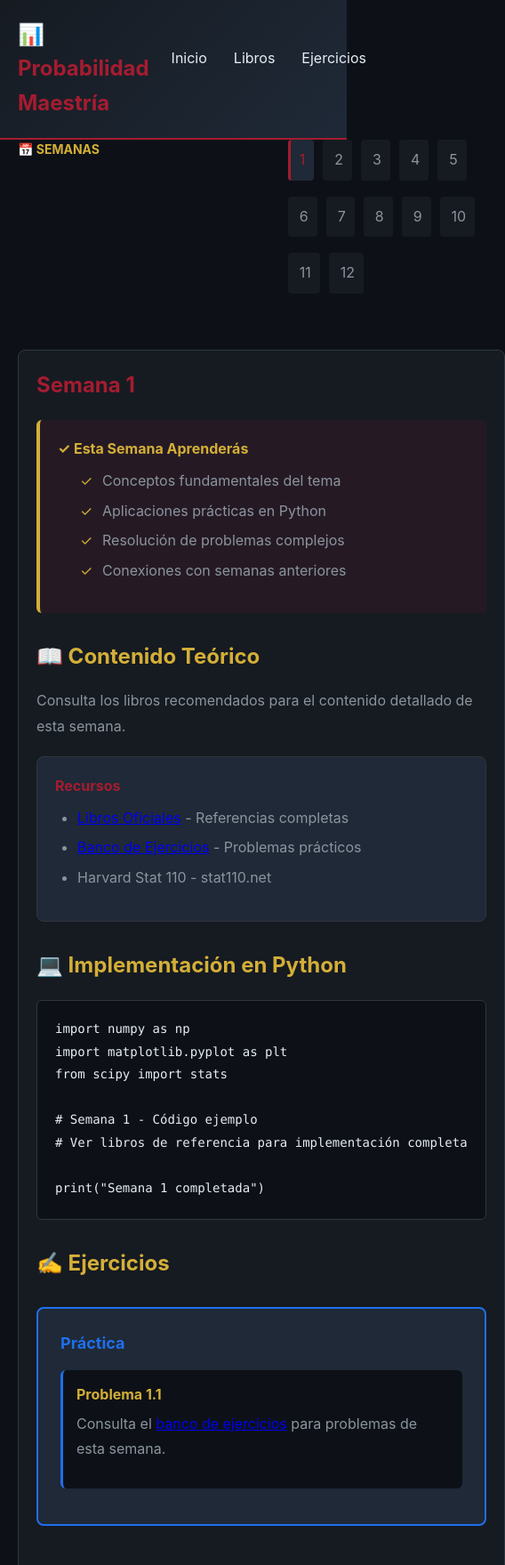
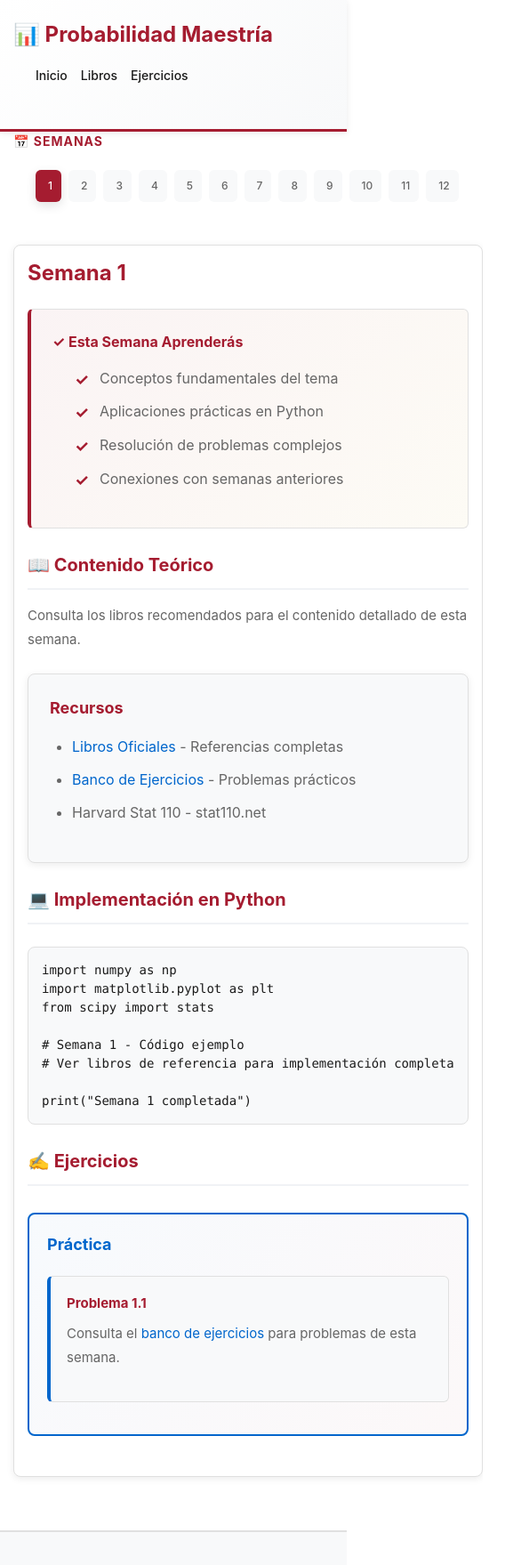
Before and after one commit to SamuelOrduna/probability-python, a plain HTML site: page semanas/semana-01.html in a window 390 px wide. Shown: the top 1759 px of the page at 89% size, 568 px wide, since content can reach past the window. Drawn offline with nearby package versions, Linux system fonts and the light colour scheme; a script that the page names is missing; a small style sheet from the web is missing.

Commit message:
Design upgrade: Convert to light mode with improved responsiveness
- Light/modern color scheme (white backgrounds, better contrast)
- Enhanced responsive design for all screen sizes
- Improved spacing, padding, and typography
- Better visual hierarchy and element separation
- Smooth transitions and hover effects
- Mobile-friendly navigation (horizontal layout for semanas)
- Fixed cramped elements with generous spacing
- Modern shadow effects and borders
- Optimized for screens 480px to 1400px

```diff
--- a/css/style.css
+++ b/css/style.css
@@ -1,38 +1,55 @@
+/* Probabilidad & Estadística - Light Mode Design */
+
 :root {
-    --bg-primary: #0d1117;
-    --bg-secondary: #161b22;
-    --text-primary: #e6edf3;
-    --text-secondary: #8b949e;
+    --bg-primary: #ffffff;
+    --bg-secondary: #f8f9fa;
+    --bg-tertiary: #f0f2f5;
+    --text-primary: #1a1a1a;
+    --text-secondary: #666666;
     --accent-primary: #A51C30;
     --accent-gold: #D4AF37;
-    --accent-blue: #1f6feb;
+    --accent-blue: #0066cc;
+    --border-color: #e0e0e0;
+    --shadow-light: 0 2px 8px rgba(0, 0, 0, 0.08);
+    --shadow-medium: 0 4px 12px rgba(0, 0, 0, 0.12);
 }
 
-* { margin: 0; padding: 0; box-sizing: border-box; }
+* {
+    margin: 0;
+    padding: 0;
+    box-sizing: border-box;
+}
 
 body {
-    font-family: -apple-system, BlinkMacSystemFont, 'Segoe UI', Helvetica, Arial, sans-serif;
+    font-family: -apple-system, BlinkMacSystemFont, 'Segoe UI', 'Helvetica Neue', Helvetica, Arial, sans-serif;
     background-color: var(--bg-primary);
     color: var(--text-primary);
     line-height: 1.6;
     font-size: 16px;
 }
 
-.container { max-width: 1200px; margin: 0 auto; padding: 0 20px; }
+.container {
+    max-width: 1200px;
+    margin: 0 auto;
+    padding: 0 20px;
+}
 
 header {
-    background: linear-gradient(135deg, var(--bg-secondary) 0%, #1f2937 100%);
-    border-bottom: 2px solid var(--accent-primary);
+    background: linear-gradient(135deg, #ffffff 0%, var(--bg-secondary) 100%);
+    border-bottom: 3px solid var(--accent-primary);
     padding: 20px 0;
     position: sticky;
     top: 0;
     z-index: 100;
+    box-shadow: var(--shadow-light);
 }
 
 nav {
     display: flex;
     justify-content: space-between;
     align-items: center;
+    flex-wrap: wrap;
+    gap: 20px;
 }
 
 .logo {
@@ -40,22 +57,28 @@
     font-weight: bold;
     color: var(--accent-primary);
     text-decoration: none;
+    white-space: nowrap;
 }
 
 .nav-links {
     display: flex;
     list-style: none;
     gap: 30px;
+    flex-wrap: wrap;
 }
 
 .nav-links a {
     color: var(--text-primary);
     text-decoration: none;
-    transition: color 0.3s;
+    transition: color 0.3s, border-bottom 0.3s;
+    font-weight: 500;
+    border-bottom: 2px solid transparent;
+    padding-bottom: 5px;
 }
 
 .nav-links a:hover {
-    color: var(--accent-gold);
+    color: var(--accent-primary);
+    border-bottom-color: var(--accent-primary);
 }
 
 main {
@@ -63,86 +86,105 @@
     grid-template-columns: 250px 1fr;
     gap: 40px;
     margin: 40px 0;
+    min-height: 60vh;
 }
 
 .sidebar {
     position: sticky;
-    top: 100px;
+    top: 120px;
     height: fit-content;
+    max-height: calc(100vh - 150px);
+    overflow-y: auto;
 }
 
 .sidebar-title {
-    color: var(--accent-gold);
+    color: var(--accent-primary);
     font-size: 14px;
     font-weight: bold;
     text-transform: uppercase;
-    margin-bottom: 15px;
+    margin-bottom: 20px;
+    letter-spacing: 1px;
 }
 
 .semanas-list {
     list-style: none;
     display: flex;
     flex-direction: column;
-    gap: 10px;
+    gap: 8px;
 }
 
 .semanas-list a {
     display: block;
-    padding: 12px 15px;
+    padding: 12px 16px;
     background: var(--bg-secondary);
     color: var(--text-secondary);
     text-decoration: none;
-    border-left: 3px solid transparent;
-    border-radius: 4px;
-    transition: all 0.3s;
+    border-left: 4px solid transparent;
+    border-radius: 6px;
+    transition: all 0.3s ease;
+    font-weight: 500;
 }
 
-.semanas-list a:hover,
-.semanas-list a.active {
-    background: #1f2937;
+.semanas-list a:hover {
+    background: var(--bg-tertiary);
     color: var(--accent-primary);
     border-left-color: var(--accent-primary);
+    padding-left: 20px;
+    box-shadow: var(--shadow-light);
+}
+
+.semanas-list a.active {
+    background: var(--accent-primary);
+    color: white;
+    border-left-color: var(--accent-primary);
+    box-shadow: var(--shadow-medium);
 }
 
 .content {
-    background: var(--bg-secondary);
+    background: var(--bg-primary);
     padding: 40px;
     border-radius: 8px;
-    border: 1px solid #30363d;
+    border: 1px solid var(--border-color);
+    box-shadow: var(--shadow-light);
 }
 
 h1 {
     color: var(--accent-primary);
-    margin-bottom: 20px;
-    font-size: 32px;
+    margin-bottom: 30px;
+    font-size: 36px;
+    line-height: 1.3;
 }
 
 h2 {
-    color: var(--accent-gold);
-    margin-top: 30px;
-    margin-bottom: 15px;
-    font-size: 24px;
+    color: var(--accent-primary);
+    margin-top: 40px;
+    margin-bottom: 20px;
+    font-size: 28px;
+    border-bottom: 2px solid var(--bg-tertiary);
+    padding-bottom: 10px;
 }
 
 h3 {
     color: var(--accent-blue);
-    margin-top: 20px;
-    margin-bottom: 10px;
+    margin-top: 25px;
+    margin-bottom: 15px;
+    font-size: 20px;
 }
 
 p {
-    margin-bottom: 15px;
+    margin-bottom: 18px;
     color: var(--text-secondary);
     line-height: 1.8;
 }
 
 pre {
-    background: var(--bg-primary);
-    border: 1px solid #30363d;
-    border-radius: 6px;
+    background: var(--bg-secondary);
+    border: 1px solid var(--border-color);
+    border-radius: 8px;
     padding: 20px;
     overflow-x: auto;
-    margin: 20px 0;
+    margin: 25px 0;
+    line-height: 1.5;
 }
 
 code {
@@ -152,31 +194,42 @@
 }
 
 .card {
-    background: #1f2937;
-    border: 1px solid #30363d;
+    background: var(--bg-secondary);
+    border: 1px solid var(--border-color);
     border-radius: 8px;
-    padding: 20px;
-    margin: 20px 0;
+    padding: 24px;
+    margin: 25px 0;
+    box-shadow: var(--shadow-light);
+    transition: all 0.3s ease;
+}
+
+.card:hover {
+    box-shadow: var(--shadow-medium);
 }
 
 .card-title {
     color: var(--accent-primary);
-    margin-bottom: 10px;
+    margin-bottom: 15px;
+    font-size: 18px;
     font-weight: bold;
 }
 
 .objectives {
-    background: rgba(165, 28, 48, 0.1);
-    border-left: 4px solid var(--accent-gold);
-    padding: 20px;
+    background: linear-gradient(135deg, rgba(165, 28, 48, 0.05) 0%, rgba(212, 175, 55, 0.05) 100%);
+    border-left: 4px solid var(--accent-primary);
     border-radius: 6px;
-    margin: 20px 0;
+    padding: 24px;
+    margin: 25px 0;
+    border-top: 1px solid var(--border-color);
+    border-right: 1px solid var(--border-color);
+    border-bottom: 1px solid var(--border-color);
 }
 
 .objectives-title {
-    color: var(--accent-gold);
+    color: var(--accent-primary);
     font-weight: bold;
-    margin-bottom: 10px;
+    margin-bottom: 15px;
+    font-size: 16px;
 }
 
 .objectives ul {
@@ -185,118 +238,135 @@
 }
 
 .objectives li {
-    padding-left: 25px;
+    padding-left: 28px;
     position: relative;
-    margin-bottom: 8px;
+    margin-bottom: 12px;
+    color: var(--text-secondary);
+    line-height: 1.6;
 }
 
 .objectives li:before {
     content: "✓";
     position: absolute;
     left: 0;
-    color: var(--accent-gold);
+    color: var(--accent-primary);
+    font-weight: bold;
+    font-size: 18px;
 }
 
 .exercises {
-    background: #1f2937;
+    background: linear-gradient(135deg, rgba(0, 102, 204, 0.03) 0%, rgba(165, 28, 48, 0.03) 100%);
     border: 2px solid var(--accent-blue);
     border-radius: 8px;
-    padding: 25px;
+    padding: 28px;
     margin: 30px 0;
 }
 
 .exercises-title {
     color: var(--accent-blue);
     font-weight: bold;
-    margin-bottom: 15px;
+    margin-bottom: 20px;
     font-size: 18px;
 }
 
 .exercise-item {
-    background: var(--bg-primary);
-    padding: 15px;
-    margin-bottom: 15px;
+    background: var(--bg-secondary);
+    padding: 18px;
+    margin-bottom: 16px;
     border-radius: 6px;
-    border-left: 3px solid var(--accent-blue);
+    border-left: 4px solid var(--accent-blue);
+    border-top: 1px solid var(--border-color);
+    border-right: 1px solid var(--border-color);
+    border-bottom: 1px solid var(--border-color);
 }
 
 .exercise-number {
-    color: var(--accent-gold);
+    color: var(--accent-primary);
     font-weight: bold;
-    margin-bottom: 5px;
+    margin-bottom: 8px;
+    font-size: 15px;
 }
 
 .hero {
     text-align: center;
-    padding: 60px 20px;
-    background: linear-gradient(135deg, var(--bg-secondary) 0%, #1f2937 100%);
+    padding: 60px 30px;
+    background: linear-gradient(135deg, var(--bg-secondary) 0%, var(--bg-tertiary) 100%);
     border-radius: 8px;
     margin: 40px 0;
+    border: 1px solid var(--border-color);
 }
 
 .hero h1 {
-    font-size: 48px;
-    margin-bottom: 20px;
+    font-size: 44px;
+    margin-bottom: 25px;
+    line-height: 1.3;
 }
 
 .hero p {
     font-size: 18px;
     color: var(--text-secondary);
-    max-width: 600px;
+    max-width: 700px;
     margin: 0 auto 30px;
+    line-height: 1.8;
 }
 
 .progress-grid {
     display: grid;
-    grid-template-columns: repeat(auto-fit, minmax(140px, 1fr));
-    gap: 15px;
+    grid-template-columns: repeat(auto-fit, minmax(130px, 1fr));
+    gap: 16px;
     margin: 30px 0;
 }
 
 .progress-card {
-    background: #1f2937;
-    padding: 20px;
+    background: var(--bg-secondary);
+    padding: 22px;
     border-radius: 8px;
     text-align: center;
-    border: 2px solid #30363d;
-    transition: all 0.3s;
+    border: 2px solid var(--border-color);
+    transition: all 0.3s ease;
     text-decoration: none;
     color: inherit;
+    box-shadow: var(--shadow-light);
 }
 
 .progress-card:hover {
     border-color: var(--accent-primary);
-    box-shadow: 0 0 20px rgba(165, 28, 48, 0.2);
+    box-shadow: var(--shadow-medium);
+    transform: translateY(-2px);
 }
 
 .progress-number {
-    color: var(--accent-gold);
-    font-size: 28px;
+    color: var(--accent-primary);
+    font-size: 32px;
     font-weight: bold;
-    margin-bottom: 5px;
+    margin-bottom: 8px;
 }
 
 .progress-label {
     color: var(--text-secondary);
     font-size: 13px;
+    font-weight: 500;
 }
 
 .btn {
     display: inline-block;
-    padding: 12px 24px;
+    padding: 14px 30px;
     background: var(--accent-primary);
     color: white;
     text-decoration: none;
     border-radius: 6px;
     border: none;
     cursor: pointer;
-    transition: all 0.3s;
-    font-weight: bold;
+    transition: all 0.3s ease;
+    font-weight: 600;
+    font-size: 15px;
+    box-shadow: var(--shadow-light);
 }
 
 .btn:hover {
-    background: var(--accent-gold);
-    color: var(--bg-primary);
+    background: #8a1626;
+    box-shadow: var(--shadow-medium);
+    transform: translateY(-2px);
 }
 
 .btn-secondary {
@@ -304,21 +374,73 @@
 }
 
 .btn-secondary:hover {
-    background: var(--accent-gold);
+    background: #0052a3;
+}
+
+table {
+    width: 100%;
+    border-collapse: collapse;
+    margin: 25px 0;
+    background: var(--bg-secondary);
+    border-radius: 6px;
+    overflow: hidden;
+    box-shadow: var(--shadow-light);
+}
+
+th {
+    background: var(--accent-primary);
+    color: white;
+    padding: 16px;
+    text-align: left;
+    font-weight: 600;
+}
+
+td {
+    padding: 14px 16px;
+    border-bottom: 1px solid var(--border-color);
+    color: var(--text-secondary);
+}
+
+tr:hover {
+    background: var(--bg-tertiary);
+}
+
+ul, ol {
+    margin-left: 25px;
+    margin-bottom: 18px;
+}
+
+li {
+    margin-bottom: 10px;
+    color: var(--text-secondary);
+    line-height: 1.7;
+}
+
+a {
+    color: var(--accent-blue);
+    text-decoration: none;
+    transition: color 0.3s;
+}
+
+a:hover {
+    color: var(--accent-primary);
+    text-decoration: underline;
 }
 
 .references {
-    background: #1f2937;
-    padding: 20px;
-    border-radius: 6px;
-    margin-top: 30px;
-    border: 1px solid #30363d;
+    background: var(--bg-secondary);
+    padding: 24px;
+    border-radius: 8px;
+    margin-top: 35px;
+    border: 1px solid var(--border-color);
+    box-shadow: var(--shadow-light);
 }
 
 .references-title {
     color: var(--accent-primary);
-    margin-bottom: 15px;
+    margin-bottom: 18px;
     font-weight: bold;
+    font-size: 17px;
 }
 
 .references ul {
@@ -327,10 +449,11 @@
 }
 
 .references li {
-    padding-left: 25px;
+    padding-left: 28px;
     position: relative;
-    margin-bottom: 10px;
+    margin-bottom: 12px;
     color: var(--text-secondary);
+    line-height: 1.7;
 }
 
 .references li:before {
@@ -339,69 +462,182 @@
     left: 0;
 }
 
+blockquote {
+    border-left: 4px solid var(--accent-primary);
+    padding: 20px 25px;
+    margin: 25px 0;
+    color: var(--text-secondary);
+    font-style: italic;
+    background: var(--bg-secondary);
+    border-radius: 4px;
+    line-height: 1.8;
+}
+
 footer {
     background: var(--bg-secondary);
-    border-top: 1px solid #30363d;
-    padding: 30px 0;
+    border-top: 2px solid var(--border-color);
+    padding: 40px 0;
     margin-top: 60px;
     text-align: center;
     color: var(--text-secondary);
 }
 
+footer p {
+    margin: 10px 0;
+}
+
 footer a {
     color: var(--accent-blue);
     text-decoration: none;
+    font-weight: 500;
 }
 
 footer a:hover {
-    color: var(--accent-gold);
+    color: var(--accent-primary);
 }
 
-ul, ol {
-    margin-left: 25px;
+@media (max-width: 1024px) {
+    main {
+        grid-template-columns: 200px 1fr;
+        gap: 30px;
+    }
+
+    .content {
+        padding: 30px;
+    }
+
+    h1 {
+        font-size: 32px;
+    }
+
+    h2 {
+        font-size: 24px;
+    }
+}
+
+@media (max-width: 768px) {
+    main {
+        grid-template-columns: 1fr;
+        gap: 20px;
+        margin: 20px 0;
+    }
+
+    .sidebar {
+        position: static;
+        max-height: none;
+    }
+
+    .semanas-list {
+        flex-direction: row;
+        flex-wrap: wrap;
+        gap: 8px;
+    }
+
+    .semanas-list a {
+        flex: 0 1 calc(33.333% - 6px);
+        padding: 10px 12px;
+        font-size: 13px;
+        text-align: center;
+    }
+
+    .content {
+        padding: 20px;
+    }
+
+    h1 {
+        font-size: 28px;
+        margin-bottom: 20px;
+    }
+
+    h2 {
+        font-size: 22px;
+        margin-top: 30px;
         margin-bottom: 15px;
     }
 
-li {
-    margin-bottom: 8px;
-    color: var(--text-secondary);
+    .progress-grid {
+        grid-template-columns: repeat(auto-fit, minmax(110px, 1fr));
+        gap: 12px;
+        margin: 20px 0;
     }
 
-table {
-    width: 100%;
-    border-collapse: collapse;
-    margin: 20px 0;
-    background: #1f2937;
+    .progress-card {
+        padding: 16px;
     }
 
-th {
-    background: var(--bg-primary);
-    color: var(--accent-gold);
-    padding: 12px;
-    text-align: left;
-    border-bottom: 2px solid var(--accent-primary);
+    .progress-number {
+        font-size: 24px;
     }
 
-td {
-    padding: 12px;
-    border-bottom: 1px solid #30363d;
-    color: var(--text-secondary);
+    .exercises {
+        padding: 20px;
     }
 
-blockquote {
-    border-left: 4px solid var(--accent-primary);
-    padding-left: 20px;
-    margin: 20px 0;
-    color: var(--text-secondary);
-    font-style: italic;
+    .btn {
+        padding: 12px 24px;
+        font-size: 14px;
     }
 
-@media (max-width: 768px) {
-    main { grid-template-columns: 1fr; }
-    .sidebar { display: grid; grid-template-columns: repeat(auto-fit, minmax(100px, 1fr)); gap: 10px; position: static; }
-    .semanas-list { flex-direction: row; flex-wrap: wrap; }
-    .semanas-list a { text-align: center; padding: 10px; }
-    h1 { font-size: 24px; }
-    .hero h1 { font-size: 32px; }
-    .content { padding: 20px; }
+    nav {
+        flex-direction: column;
+        align-items: flex-start;
+        gap: 15px;
     }
+
+    .nav-links {
+        gap: 15px;
+        font-size: 14px;
+        width: 100%;
+    }
+
+    pre {
+        padding: 15px;
+        font-size: 12px;
+    }
+}
+
+@media (max-width: 480px) {
+    .container {
+        padding: 0 15px;
+    }
+
+    h1 {
+        font-size: 24px;
+        margin-bottom: 15px;
+    }
+
+    h2 {
+        font-size: 20px;
+        margin-top: 25px;
+    }
+
+    .semanas-list a {
+        flex: 0 1 calc(25% - 6px);
+        padding: 8px 10px;
+        font-size: 12px;
+    }
+
+    .progress-grid {
+        grid-template-columns: repeat(auto-fit, minmax(90px, 1fr));
+        gap: 10px;
+    }
+
+    .progress-card {
+        padding: 12px;
+    }
+
+    .btn {
+        padding: 10px 20px;
+        font-size: 13px;
+        width: 100%;
+        text-align: center;
+    }
+
+    .content {
+        padding: 15px;
+    }
+
+    p {
+        font-size: 15px;
+    }
+}
```
Lines whose indentation alone changed are shown as unchanged.
